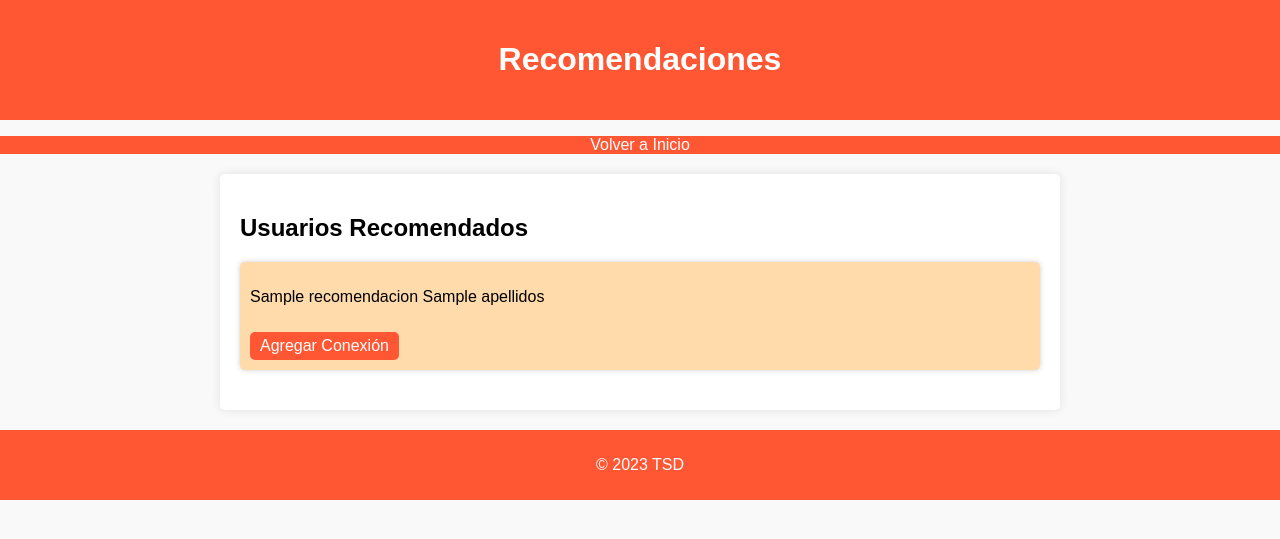
After one commit to H4RRY73/tf-algorithmic-complexity, a Flask app: template templates/recomendaciones.html in a window 1280 px wide. The commit adds this page. Shown: the top 539 px of the page. Run offline with Flask 3, Linux system fonts and the light colour scheme; the template is opened without the code that fills it: most values are stand-ins (such as "Sample title", 1, 10 or a date in 2020).

Commit message:
Cuarto avance para el trabajo final

```diff
--- a/app.py
+++ b/app.py
@@ -1,24 +1,52 @@
 from flask import Flask, render_template, request, redirect, url_for, session
 from grafo import Usuario
 from utils import GrafoUsuarios
+from arbol_binario import ArbolBinario
+import random
 
 app = Flask(__name__)
 app.secret_key = 'clave_secreta'
 
 grafo_usuarios = GrafoUsuarios()
+arbol = ArbolBinario()
 
 usuario1 = Usuario("usuario1@example.com", "contraseña1", "Juan", "Pérez", 30, "Hombre")
-usuario1.agregar_interes("artes")
-usuario1.agregar_interes("moda")
 usuario2 = Usuario("usuario2@example.com", "contraseña2", "María", "Gómez", 25, "Mujer")
-usuario3 = Usuario("usuario3@example.com", "contraseña3", "Carlos", "López", 28, "Hombre")
+usuario3 = Usuario("usuario3@example.com", "contraseña3", "Pedro", "Sánchez", 35, "Hombre")
+usuario4 = Usuario("usuario4@example.com", "contraseña4", "Ana", "Martínez", 28, "Mujer")
+
+# Definir intereses de usuarios
+usuario1.agregar_interes("Deportes")
+usuario1.agregar_interes("Tecnología")
+usuario1.agregar_interes("Ciencia")
+
+usuario2.agregar_interes("Cine")
+usuario2.agregar_interes("Música")
+
+usuario3.agregar_interes("Viajes")
+usuario3.agregar_interes("Gastronomía")
+
+usuario4.agregar_interes("Arte")
+usuario4.agregar_interes("Ciencia")
+
+# Agregar usuarios al grafo
 grafo_usuarios.agregar_usuario(usuario1.correo, usuario1)
 grafo_usuarios.agregar_usuario(usuario2.correo, usuario2)
 grafo_usuarios.agregar_usuario(usuario3.correo, usuario3)
+grafo_usuarios.agregar_usuario(usuario4.correo, usuario4)
 
-# Conectar usuarios en el grafo (esto es un ejemplo)
+# Agregar conexiones entre usuarios
 grafo_usuarios.agregar_conexion(usuario1.correo, usuario2.correo)
 grafo_usuarios.agregar_conexion(usuario2.correo, usuario3.correo)
+grafo_usuarios.agregar_conexion(usuario3.correo, usuario4.correo)
+
+# Agregar usuarios al árbol
+arbol.agregar_objeto(usuario1, usuario1.generar_lista_binaria_intereses())
+arbol.agregar_objeto(usuario2, usuario2.generar_lista_binaria_intereses())
+arbol.agregar_objeto(usuario3, usuario3.generar_lista_binaria_intereses())
+arbol.agregar_objeto(usuario4, usuario4.generar_lista_binaria_intereses())
+
+
 @app.route('/')
 def wellcome():
     return render_template('wellcome.html')
@@ -64,23 +92,31 @@ def signin():
 
 @app.route('/index')
 def index():
+
     conexiones = grafo_usuarios.buscar_conexiones(usuario_verificado.correo)
     recomendaciones = grafo_usuarios.recomendar_conexiones(usuario_verificado.correo)
-    return render_template('index.html', user=usuario_verificado, conexiones=conexiones, recomendaciones=recomendaciones)
+    coincidencias = arbol.buscar_objetos_por_lista_binaria(usuario_verificado.generar_lista_binaria_intereses())
+    todas_las_recomendaciones = recomendaciones + coincidencias
+    todas_las_recomendaciones = list(set(todas_las_recomendaciones))
+    todas_las_recomendaciones = [recomendacion for recomendacion in todas_las_recomendaciones if recomendacion not in conexiones]
+    global rec
+    rec = todas_las_recomendaciones
+    if usuario_verificado in todas_las_recomendaciones:
+     todas_las_recomendaciones.remove(usuario_verificado)
+    return render_template('index.html', user=usuario_verificado, conexiones=conexiones, recomendaciones = todas_las_recomendaciones)
 
-@app.route('/agregar_amigo/<string:correo_recomendado>', methods=['POST'])
-def agregar_amigo(correo_recomendado):
+@app.route('/recomendaciones')
+def mostrar_recomendaciones():
 
-    # Encuentra al usuario recomendado por su correo
-    usuario_recomendado = grafo_usuarios.buscar_usuario_por_correo(correo_recomendado)
+    return render_template('recomendaciones.html', recomendaciones=rec)
 
-    if usuario_verificado and usuario_recomendado:
-        # Agrega una relación de "amigo" entre los dos usuarios
-        grafo_usuarios.agregar_relacion_amigo(usuario_verificado.correo, usuario_recomendado.correo)
-        return redirect(url_for('index'))
-    else:
-        return "Error: No se pudo agregar como amigo."
+@app.route('/agregar_conexion/<correo>')
+def agregar_conexion(correo):
 
+    grafo_usuarios.agregar_conexion(usuario_verificado.correo, correo)
+
+
+    return redirect(url_for('index'))
 
 if __name__ == '__main__':
     app.run(debug=True)
--- /dev/null
+++ b/static/estilos_recomendaciones.css
@@ -0,0 +1,85 @@
+/* estilos_recomendaciones.css */
+
+/* Estilos generales */
+body {
+    font-family: Arial, sans-serif;
+    background-color: #f9f9f9;
+    margin: 0;
+    padding: 0;
+}
+
+header {
+    background-color: #ff5733;
+    color: white;
+    text-align: center;
+    padding: 20px;
+}
+
+nav ul {
+    list-style-type: none;
+    padding: 0;
+    background-color: #ff5733;
+    text-align: center;
+}
+
+nav ul li {
+    display: inline;
+    margin: 0 15px;
+}
+
+nav ul li a {
+    text-decoration: none;
+    color: white;
+}
+
+main {
+    max-width: 800px;
+    margin: 20px auto;
+    padding: 20px;
+    background-color: #fff;
+    border-radius: 5px;
+    box-shadow: 0 0 10px rgba(0, 0, 0, 0.1);
+}
+
+/* Estilos de la lista de usuarios recomendados */
+section ul {
+    list-style-type: none;
+    padding: 0;
+}
+
+section ul li {
+    margin-bottom: 20px;
+    padding: 10px;
+    background-color: #ffdbac;
+    border-radius: 5px;
+    box-shadow: 0 0 5px rgba(0, 0, 0, 0.2);
+}
+
+section ul li h3 {
+    margin: 0;
+    font-size: 18px;
+}
+
+/* Estilos del botón Agregar Conexión */
+.boton-agregar-conexion {
+    display: inline-block;
+    background-color: #ff5733;
+    color: white;
+    text-decoration: none;
+    padding: 5px 10px;
+    margin-top: 10px;
+    border-radius: 5px;
+    transition: background-color 0.3s;
+}
+
+.boton-agregar-conexion:hover {
+    background-color: #ff3c00;
+}
+
+/* Estilos del pie de página */
+footer {
+    text-align: center;
+    background-color: #ff5733;
+    color: white;
+    padding: 10px;
+}
--- /dev/null
+++ b/templates/recomendaciones.html
@@ -0,0 +1,40 @@
+<!DOCTYPE html>
+<html lang="es">
+<head>
+    <meta charset="UTF-8">
+    <meta name="viewport" content="width=device-width, initial-scale=1.0">
+    <title>Recomendaciones</title>
+    <link rel="stylesheet" type="text/css" href="{{ url_for('static', filename='estilos_recomendaciones.css') }}">
+</head>
+<body>
+    <header>
+        <h1>Recomendaciones</h1>
+    </header>
+
+    <nav>
+        <ul>
+            <li><a href="{{ url_for('index') }}">Volver a Inicio</a></li>
+        </ul>
+    </nav>
+
+    <main>
+        <section>
+            <h2>Usuarios Recomendados</h2>
+            <ul>
+                {% for recomendacion in recomendaciones %}
+                    <li>
+                        <p>{{ recomendacion.nombres }} {{ recomendacion.apellidos }}</p>
+                        <a href="{{ url_for('agregar_conexion', correo=recomendacion.correo) }}" class="boton-agregar-conexion">Agregar Conexión</a>
+                    </li>
+
+                    </li>
+                {% endfor %}
+            </ul>
+        </section>
+    </main>
+
+    <footer>
+        <p>&copy; 2023 TSD</p>
+    </footer>
+</body>
+</html>
--- a/templates/signin.html
+++ b/templates/signin.html
@@ -49,6 +49,7 @@
                 <option value="Ciencia">Ciencia</option>
                 <option value="Moda">Moda</option>
                 <option value="Literatura">Literatura</option>
+                <option value="Videojuegos">Videojuegos</option>
             </select>
         </div>
 
--- a/templates/wellcome.html
+++ b/templates/wellcome.html
@@ -8,8 +8,8 @@
 </head>
 <body>
     <header>
-        <img src="{{ url_for('static', filename='logo.png') }}" alt="Logo de la Red Social">
-        <h1>Bienvenido a la Red Social</h1>
+        <img src="{{ url_for('static', filename='logo_transparent.png') }}" alt="Logo de la Red Social">
+        <h1>Bienvenido a TSD</h1>
     </header>
     <main>
         <section class="buttons">
@@ -18,7 +18,7 @@
         </section>
     </main>
     <footer>
-        <p>&copy; 2023 Red Social</p>
+        <p>&copy; 2023 The Social Dilema</p>
     </footer>
 </body>
 </html>
```
Also changed, not shown: arbol_binario.py (added, +47 -0 lines), grafo.py (+1 -23 lines), templates/index.html (+4 -3 lines), usuario.py (added, +37 -0 lines), utils.py (+29 -2 lines), static/logo_transparent.png (added).
